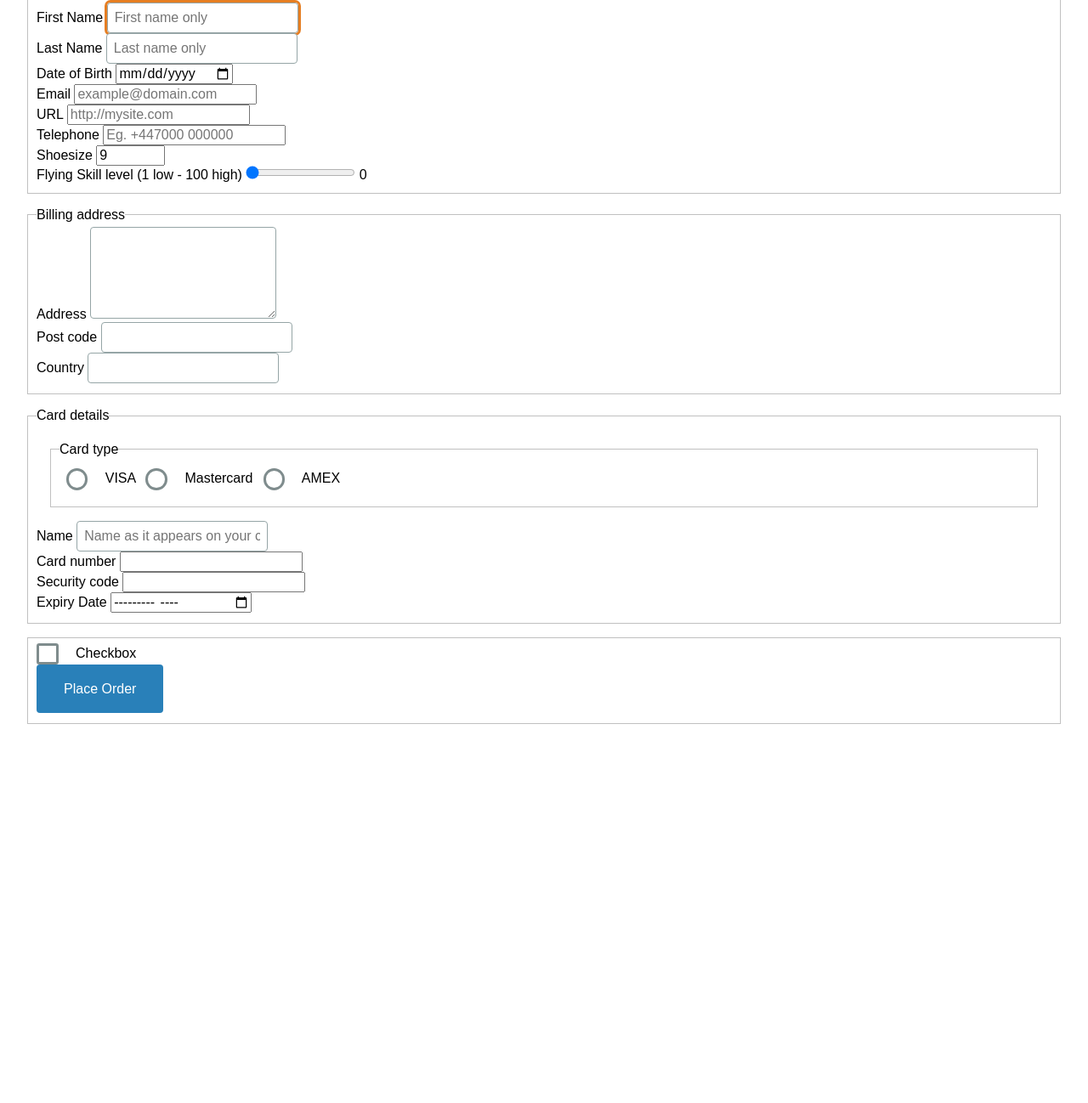
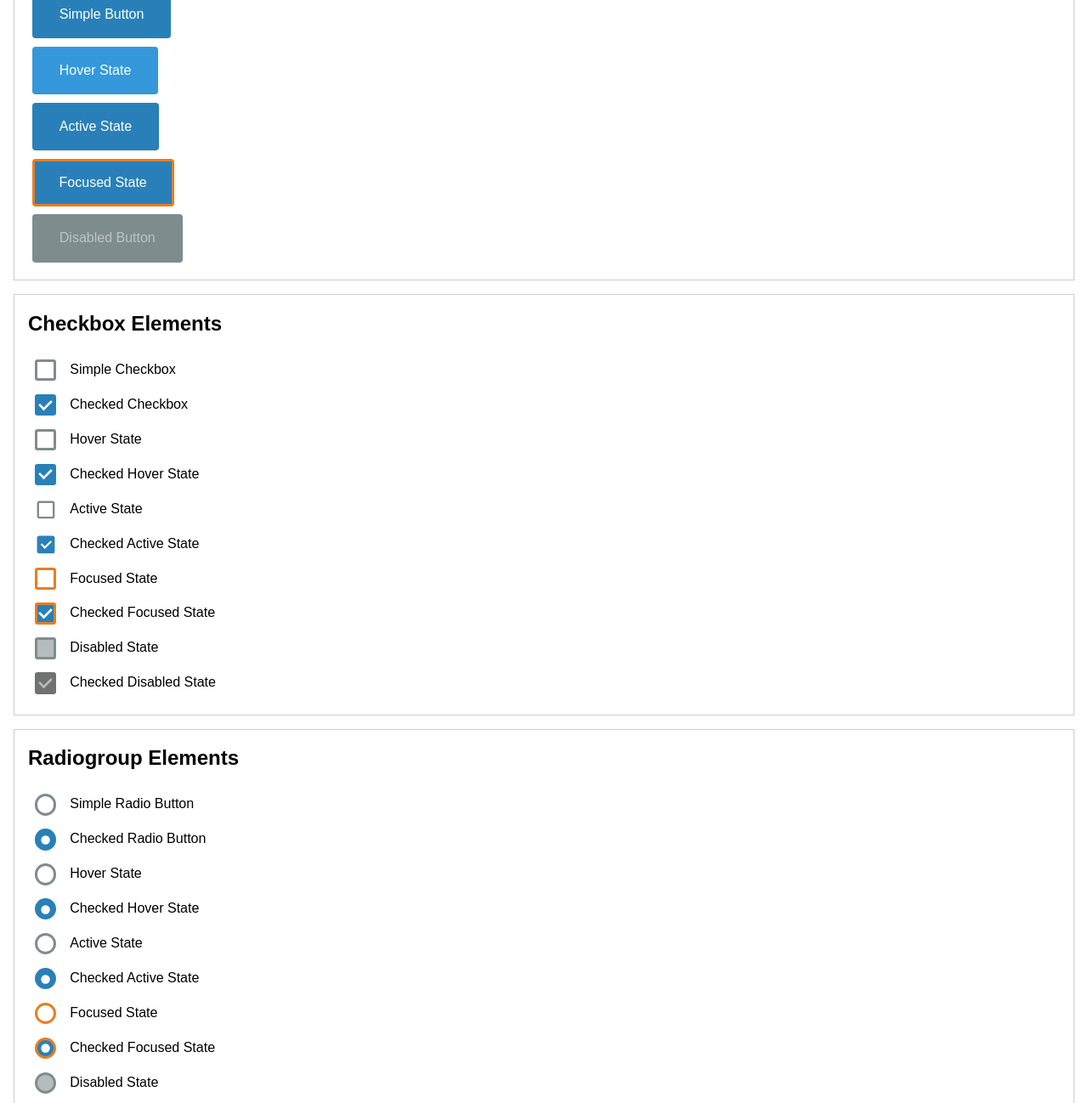
Before and after one commit to psyked/Splendid.css, a website: page dist/index.html in a window 1280 px wide. Shown: the part 362-1660 px from the top of the page at 85% size. Before the commit the page ends 1230 px from the top, so only its background shows below. Drawn offline with Linux system fonts and the light colour scheme.

Commit message:
Update the demo page with specific examples

```diff
--- a/scss/forms/buttons.scss
+++ b/scss/forms/buttons.scss
@@ -6,28 +6,19 @@
     border-radius: 4px;
     padding: 1.2rem 2rem;
     cursor: pointer;
+    margin: .3em;
     transition: background-color 0.2s ease;
 
-    &:focus
+    &:focus, &.focus
     {
         border: .2rem solid $focus-color;
         padding: 1rem 1.8rem;
         outline: none;
     }
 
-    &:hover
+    &:hover, &.hover
     {
         background-color: $primary-ui-hover-color;
-    }
-
-    &.cancel-button
-    {
-        background-color: desaturate($primary-ui-color, 100%);
-
-        &:hover
-        {
-            background-color: desaturate($primary-ui-hover-color, 100%);
-        }
     }
 
     &.small-button
@@ -40,7 +31,7 @@
         }
     }
 
-    &:disabled
+    &:disabled, &.disabled
     {
         background: $disabled-ui-color;
         color: $disabled-ui-alt-color;
--- a/scss/forms/checkboxes.scss
+++ b/scss/forms/checkboxes.scss
@@ -12,6 +12,7 @@ input[type=checkbox]
     box-shadow: inset 0 0 0 0 $primary-ui-color;
     position: relative;
     font-size: 1.6em;
+    margin: .3em;
     margin-right: 1rem;
     cursor: pointer;
 
@@ -22,12 +23,14 @@ input[type=checkbox]
         cursor: pointer;
     }
 
-    &:not(:disabled):hover
+    &:not(:disabled):hover,
+    &:not(.disabled):hover
     {
         border-color: $primary-ui-hover-color;
     }
 
-    &:disabled
+    &:disabled,
+    &.disabled
     {
         background: lighten($disabled-ui-color, 20%);
         cursor: default;
@@ -38,24 +41,28 @@ input[type=checkbox]
         }
     }
 
-    &:focus
+    &:focus,
+    &.focus
     {
         border: .125em solid $focus-color !important;
         outline: none;
     }
 
-    &:active
+    &:active,
+    &.active
     {
         transform: scale(.8);
     }
 
-    &:checked
+    &:checked,
+    &.checked
     {
         border-color: $primary-ui-color;
         box-shadow: inset 0 0 0 .5em $primary-ui-color;
         transition: transform .3s cubic-bezier(.2, .3, 0, 1), box-shadow .3s cubic-bezier(.2, .3, 0, 1), border-color 0s;
 
-        &:disabled
+        &:disabled,
+        &.disabled
         {
             border-color: desaturate($primary-ui-color, 100%);
             box-shadow: inset 0 0 0 .5em desaturate($primary-ui-color, 100%);
--- a/scss/forms/radiogroups.scss
+++ b/scss/forms/radiogroups.scss
@@ -22,12 +22,14 @@ input[type=radio]
         cursor: pointer;
     }
 
-    &:not(:disabled):hover
+    &:not(:disabled):hover,
+    &:not(.disabled):hover
     {
         border-color: $primary-ui-hover-color;
     }
 
-    &:disabled
+    &:disabled,
+    &.disabled
     {
         background: lighten($disabled-ui-color, 20%);
         cursor: default;
@@ -38,24 +40,28 @@ input[type=radio]
         }
     }
 
-    &:focus
+    &:focus,
+    &.focus
     {
         border: .125em solid $focus-color !important;
         outline: none;
     }
 
-    &:not(:disabled):active
+    &:not(:disabled):active,
+    &:not(.disabled):active
     {
         transform: scale(.8);
     }
 
-    &:checked
+    &:checked,
+    &.checked
     {
         border-color: $primary-ui-color;
         transition: transform .3s cubic-bezier(.2, .3, 0, 1), background-color .3s cubic-bezier(.2, .3, 0, 1), border-width .17s cubic-bezier(.2, .3, 0, 1), border-color 0s;
         background-color: $primary-ui-color;
 
-        &:disabled
+        &:disabled,
+        &.disabled
         {
             border-color: desaturate($primary-ui-color, 100%);
             background-color: desaturate($primary-ui-color, 100%);
```
Also changed, not shown: dist/index.html, dist/splendid.css, dist/splendid.raw.css.
